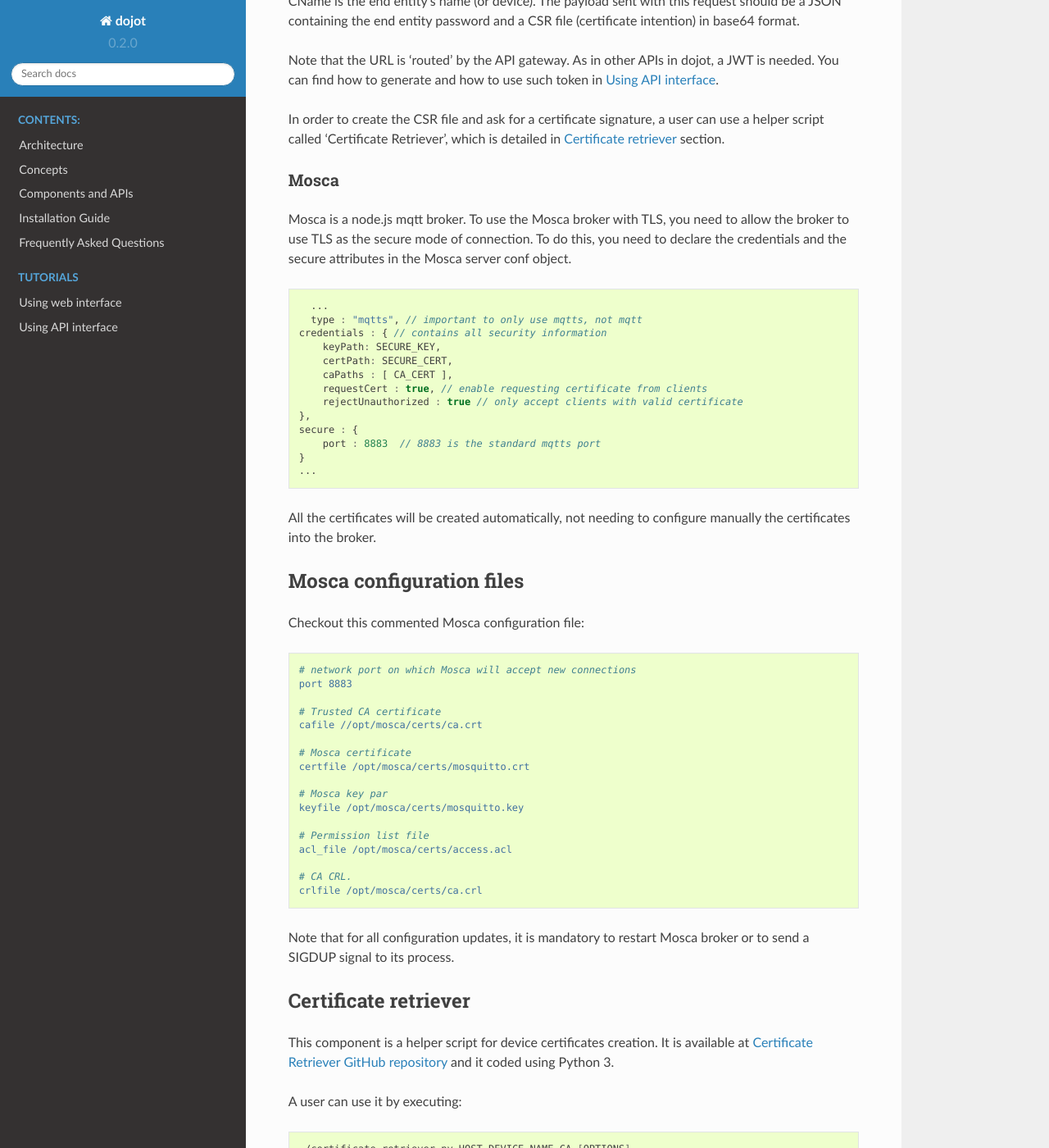
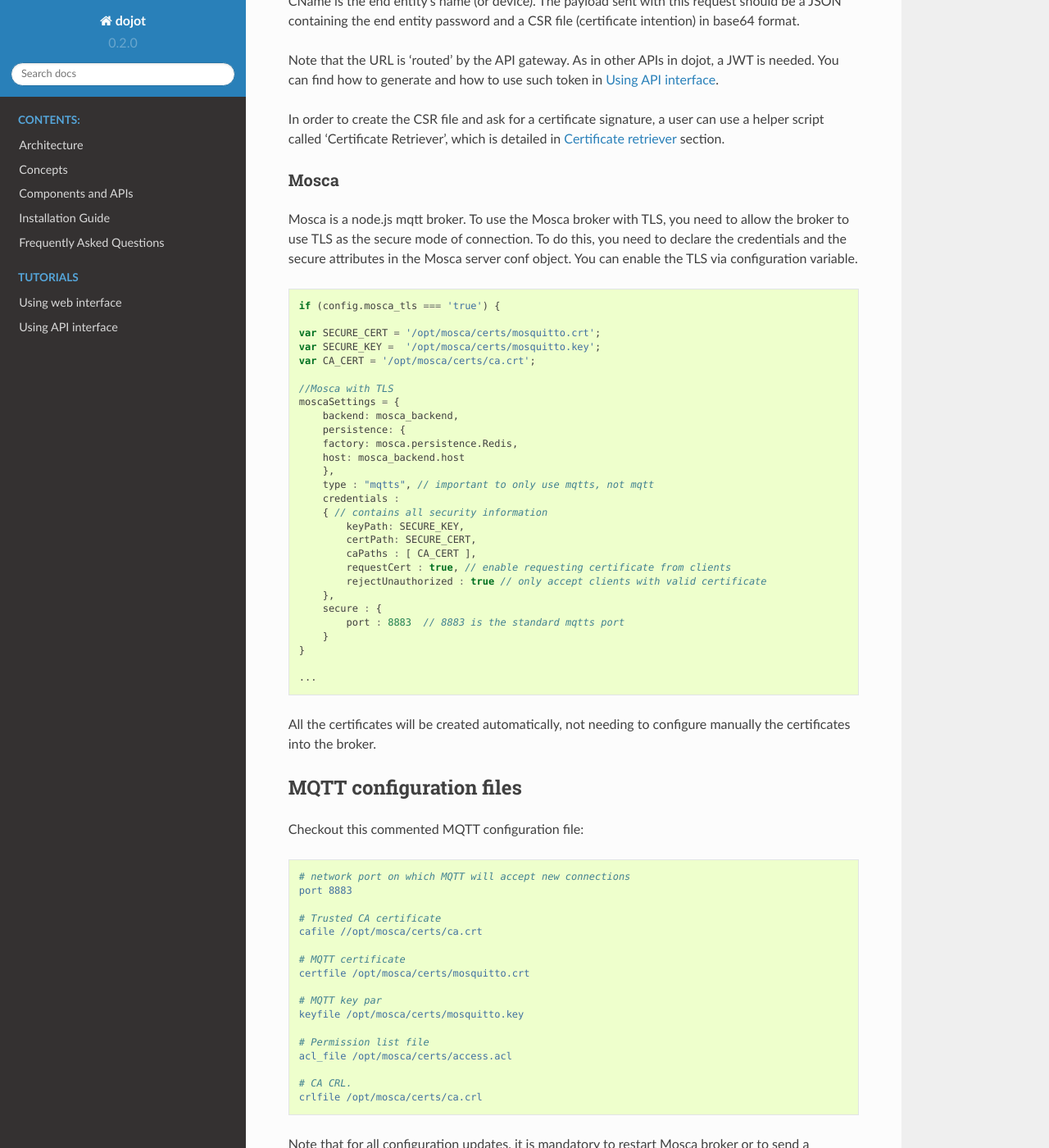
Before and after one commit to dojot/docs, a Sphinx documentation site: the page built from source/security/mosca-tls.rst, in a window 1280 px wide and 1400 px high, scrolled down 2288 px. Shown: the whole window at 82% size. Built offline with Sphinx 7.4.7 and the Read the Docs theme 2.0.0, drawn with Linux system fonts in a browser that asks for light colours; some of the changed text lies outside the part shown.

Commit message:
tls documentation correction

```diff
--- a/source/security/mosca-tls.rst
+++ b/source/security/mosca-tls.rst
@@ -1,7 +1,7 @@
-Mosca-TLS Tutorial
-==================
+MQTT-TLS Tutorial
+=================
 
-This document describes how to configure dojot to use Mosca over TLS.
+This document describes how to configure dojot to use MQTT over TLS.
 
 .. contents:: Table of Contents
   :local:
@@ -59,7 +59,7 @@
 according to its policies.
 
 These configurable policies are called 'Certificate Profiles'. One Certificate
-profile named CFREE, specialized for Mosca TLS, is provided out of the box.
+profile named CFREE, specialized for MQTT TLS, is provided out of the box.
 
 In short, CFREE have the following configurations (and many more):
 
@@ -106,44 +106,59 @@
 ~~~~~~~~~~~~
 Mosca is a node.js mqtt broker. To use the Mosca broker with TLS, you need to allow the broker
 to use TLS as the secure mode of connection. To do this, you need to declare the credentials and
-the secure attributes in the Mosca server conf object.
+the secure attributes in the Mosca server conf object. You can enable the TLS via configuration variable.
 
 .. code-block:: JavaScript
 
+    if (config.mosca_tls === 'true') {
+
+    var SECURE_CERT = '/opt/mosca/certs/mosquitto.crt';
+    var SECURE_KEY =  '/opt/mosca/certs/mosquitto.key';
+    var CA_CERT = '/opt/mosca/certs/ca.crt';
+
+    //Mosca with TLS
+    moscaSettings = {
+        backend: mosca_backend,
+        persistence: {
+        factory: mosca.persistence.Redis,
+        host: mosca_backend.host
+        },
+        type : "mqtts", // important to only use mqtts, not mqtt
+        credentials :
+        { // contains all security information
+            keyPath: SECURE_KEY,
+            certPath: SECURE_CERT,
+            caPaths : [ CA_CERT ],
+            requestCert : true, // enable requesting certificate from clients
+            rejectUnauthorized : true // only accept clients with valid certificate
+        },
+        secure : {
+            port : 8883  // 8883 is the standard mqtts port
+        }
+    }
+
     ...
-    type : "mqtts", // important to only use mqtts, not mqtt
-  credentials : { // contains all security information
-      keyPath: SECURE_KEY,
-      certPath: SECURE_CERT,
-      caPaths : [ CA_CERT ],
-      requestCert : true, // enable requesting certificate from clients
-      rejectUnauthorized : true // only accept clients with valid certificate
-  },
-  secure : {
-      port : 8883  // 8883 is the standard mqtts port
-  }
-  ...
 
 All the certificates will be created automatically,
 not needing to configure manually the certificates into the broker.
 
-Mosca configuration files
+MQTT configuration files
 -----------------------------
 
-Checkout this commented Mosca configuration file:
+Checkout this commented MQTT configuration file:
 
 .. code:: ini
 
-    # network port on which Mosca will accept new connections
+    # network port on which MQTT will accept new connections
     port 8883
 
     # Trusted CA certificate
     cafile //opt/mosca/certs/ca.crt
 
-    # Mosca certificate
+    # MQTT certificate
     certfile /opt/mosca/certs/mosquitto.crt
 
-    # Mosca key par
+    # MQTT key par
     keyfile /opt/mosca/certs/mosquitto.key
 
     # Permission list file
```
Also changed, not shown: other parts of source/security/mosca-tls.rst (+1 -1 lines).
